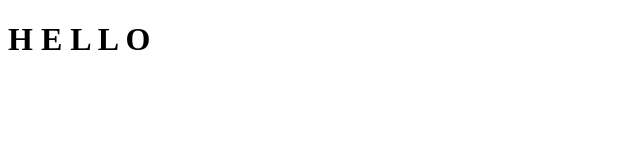
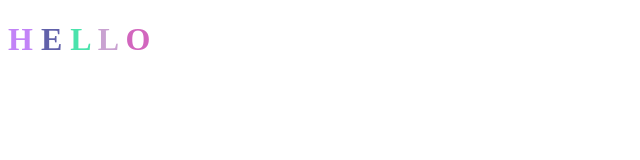
Before and after one commit to jhanna90/AnimatedGitDemo, a plain HTML site: page index.html in a window 1280 px wide. Shown: the whole page, without its empty margins (0-640 px from the left). Drawn offline with Linux system fonts and the light colour scheme.

Commit message:
got color to start working

```diff
--- a/index.html
+++ b/index.html
@@ -10,11 +10,11 @@
 
 <body>
     <h1>
-        <span class="'letter">H</span>
-        <span class="'letter">E</span>
-        <span class="'letter">L</span>
-        <span class="'letter">L</span>
-        <span class="'letter">O</span>
+        <span class="letter">H</span>
+        <span class="letter">E</span>
+        <span class="letter">L</span>
+        <span class="letter">L</span>
+        <span class="letter">O</span>
     </h1>
     <script src="app.js"></script>
 </body>
```
